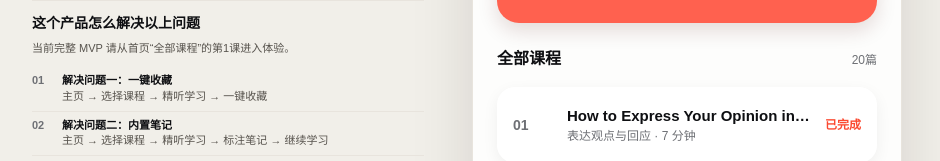
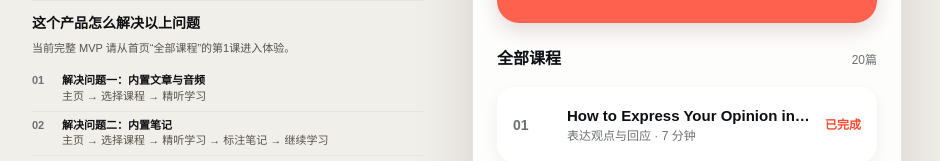
Before and after one commit to chloetate9997-ship-it/english-speaking-mvp, a Next.js app: page / in a window 1280 px wide. Shown: the part 226-387 px from the top of the page, without its empty margins (173-1113 px from the left). Built offline with nearby package versions, Linux system fonts and the light colour scheme.

Commit message:
fix: align first solution with implemented scope

```diff
--- a/components/layout/mobile-app-shell.tsx
+++ b/components/layout/mobile-app-shell.tsx
@@ -111,7 +111,7 @@ export function MobileAppShell({
 
                 <ol className="mt-2.5 divide-y divide-line">
                   {[
-                    ["01", "解决问题一：一键收藏", "主页 → 选择课程 → 精听学习 → 一键收藏"],
+                    ["01", "解决问题一：内置文章与音频", "主页 → 选择课程 → 精听学习"],
                     ["02", "解决问题二：内置笔记", "主页 → 选择课程 → 精听学习 → 标注笔记 → 继续学习"],
                     ["03", "解决问题三：即时反馈", "主页 → 选择课程 → 精听学习 → 复述练习 → 获得反馈"],
                     ["04", "解决问题四：分段学习", "主页 → 选择课程 → 分段学习 → 逐步完成"],
```
